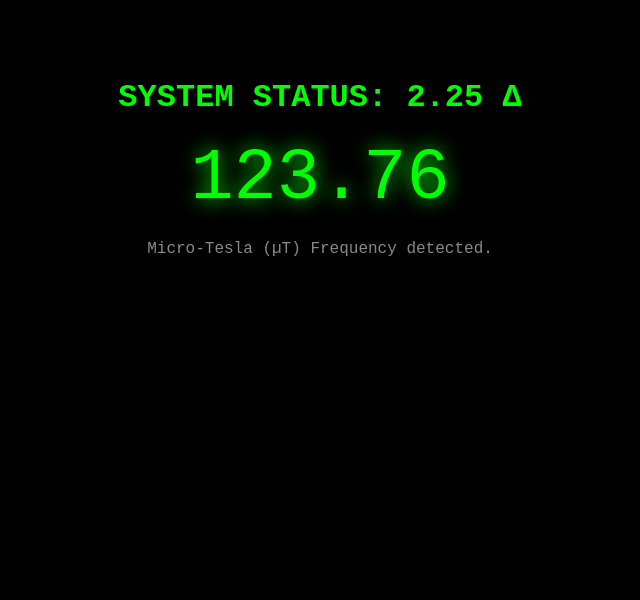
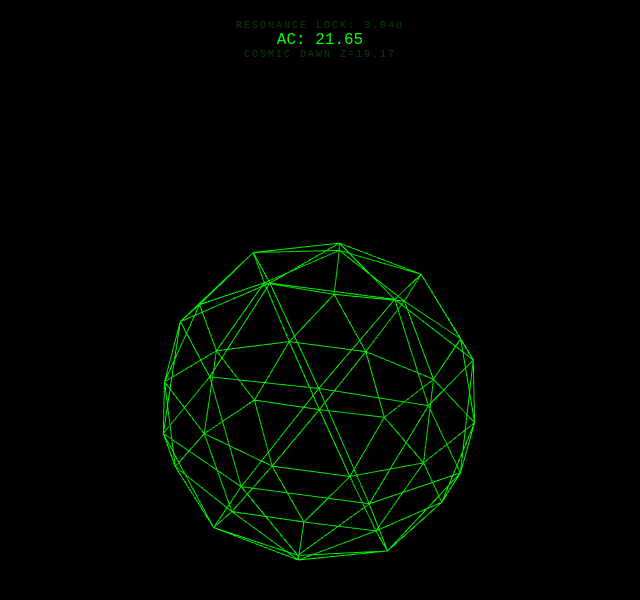
Before and after one commit to bordode/cloud9-assembly-index, a plain HTML site: page index.html in a window 1280 px wide. Shown: the whole page, without its empty margins (320-960 px from the left). Drawn offline with nearby package versions, Linux system fonts and the light colour scheme.

Commit message:
Manifesting 3D Sentinel: Stable %%writefile Build

```diff
--- a/index.html
+++ b/index.html
@@ -1,24 +1,44 @@
+<!DOCTYPE html><html><head>
+<script src="https://cdnjs.cloudflare.com/ajax/libs/three.js/r128/three.min.js"></script>
+<style>
+    body { margin: 0; background: #000; overflow: hidden; font-family: 'Courier New', monospace; }
+    #overlay { position: absolute; top: 20px; width: 100%; text-align: center; color: #00ff00; z-index: 10; pointer-events: none; }
+    .stat { font-size: 10px; color: #004400; letter-spacing: 2px; }
+</style></head><body>
+<div id="overlay">
+    <div class="stat">RESONANCE LOCK: 3.04σ</div>
+    <div id="gauge">AC: 21.65</div>
+    <div class="stat">COSMIC DAWN Z=19.17</div>
+</div>
+<script>
+    const scene = new THREE.Scene();
+    const camera = new THREE.PerspectiveCamera(75, window.innerWidth / window.innerHeight, 0.1, 1000);
+    const renderer = new THREE.WebGLRenderer({ antialias: true });
+    renderer.setSize(window.innerWidth, window.innerHeight);
+    document.body.appendChild(renderer.domElement);
 
-<!DOCTYPE html>
-<html lang="en">
-<head>
-    <meta charset="UTF-8">
-    <title>Sovereign Resonance Monitor</title>
-    <style>
-        body { background: #000; color: #00ff00; font-family: 'Courier New', monospace; text-align: center; padding-top: 50px; }
-        #gauge { font-size: 72px; text-shadow: 0 0 20px #00ff00; }
-        .status { color: #888; margin-top: 20px; }
-    </style>
-</head>
-<body>
-    <h1>SYSTEM STATUS: 2.25 Δ</h1>
-    <div id="gauge">123.74</div>
-    <div class="status">Micro-Tesla (µT) Frequency detected.</div>
-    <script>
-        setInterval(() => {
-            let variance = (Math.random() * 0.1 - 0.05).toFixed(2);
-            document.getElementById('gauge').innerText = (123.74 + parseFloat(variance)).toFixed(2);
-        }, 1000);
-    </script>
-</body>
-</html>
+    const geometry = new THREE.IcosahedronGeometry(1.5, 1);
+    const material = new THREE.MeshBasicMaterial({ color: 0x00ff00, wireframe: true, transparent: true, opacity: 0.8 });
+    const orb = new THREE.Mesh(geometry, material);
+    scene.add(orb);
+
+    camera.position.z = 5;
+
+    function animate() {
+        requestAnimationFrame(animate);
+        orb.rotation.y += 0.01;
+        orb.rotation.x += 0.005;
+        let jitter = (Math.random() - 0.5) * 0.05;
+        orb.position.x = jitter;
+        orb.position.y = (Math.random() - 0.5) * 0.05;
+        let val = (21.65 + (Math.random() * 0.4 - 0.2)).toFixed(2);
+        document.getElementById('gauge').innerText = 'AC: ' + val;
+        renderer.render(scene, camera);
+    }
+    window.addEventListener('resize', () => {
+        camera.aspect = window.innerWidth / window.innerHeight;
+        camera.updateProjectionMatrix();
+        renderer.setSize(window.innerWidth, window.innerHeight);
+    });
+    animate();
+</script></body></html>
```
